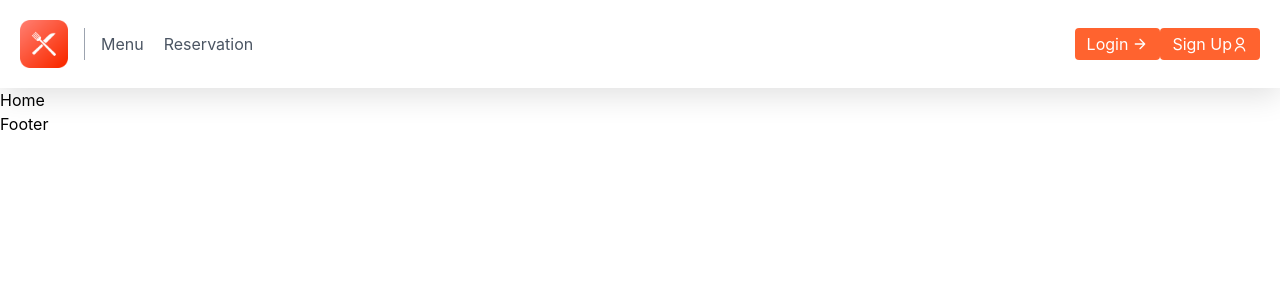
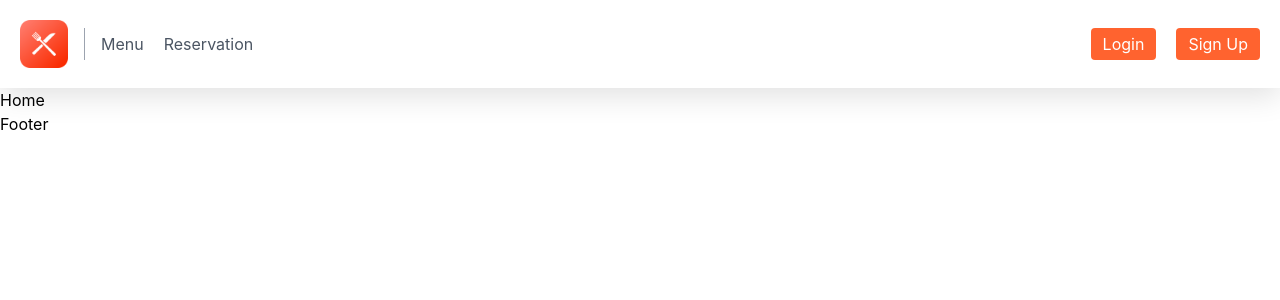
Before and after one commit to iasadk/restaurant-on-mars-frontend-hackhound, a React (Create React App) app: page / in a window 1280 px wide. Shown: the top 300 px of the page. Built offline with nearby package versions, Linux system fonts and the light colour scheme; the HTML template or start-up script is replaced by a standard one.

Commit message:
Fix header.

```diff
--- a/src/components/Header.js
+++ b/src/components/Header.js
@@ -27,20 +27,10 @@ console.log(JSON.stringify())
         {!isLoggedIn && (
           <Link
             to={"/login"}
-            className="inline-flex items-center bg-[#ff632f] border-0 py-1 px-3 focus:outline-none hover:bg-[#fb7b51] rounded text-white mt-4 md:mt-0"
+            className="inline-flex items-center bg-[#ff632f] border-0 py-1 px-3 focus:outline-none hover:bg-[#fb7b51] rounded text-white mt-4 md:mt-0 mx-5"
           >
             Login
-            <svg
-              fill="none"
-              stroke="currentColor"
-              stroke-linecap="round"
-              stroke-linejoin="round"
-              stroke-width="2"
-              className="w-4 h-4 ml-1"
-              viewBox="0 0 24 24"
-            >
-              <path d="M5 12h14M12 5l7 7-7 7"></path>
-            </svg>
+
           </Link>
         )}
         {!isLoggedIn && (
@@ -49,7 +39,6 @@ console.log(JSON.stringify())
             className="inline-flex items-center bg-[#ff632f] border-0 py-1 px-3 focus:outline-none hover:bg-[#fb7b51] rounded text-white mt-4 md:mt-0"
           >
             Sign Up
-            <i class="ri-user-line"></i>
           </Link>
         )}
         {isLoggedIn && (
```
